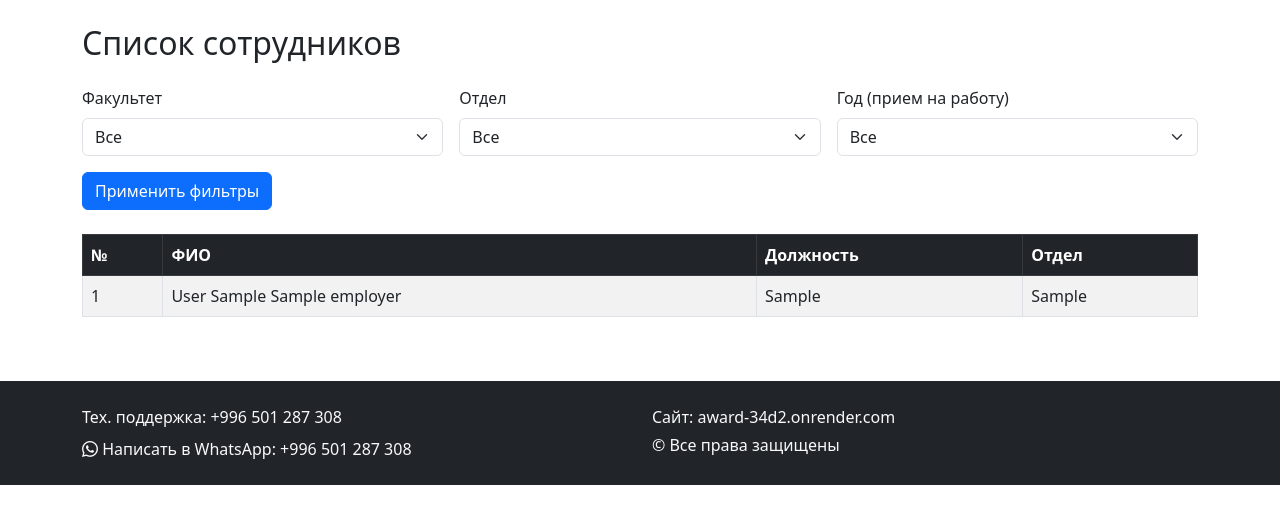
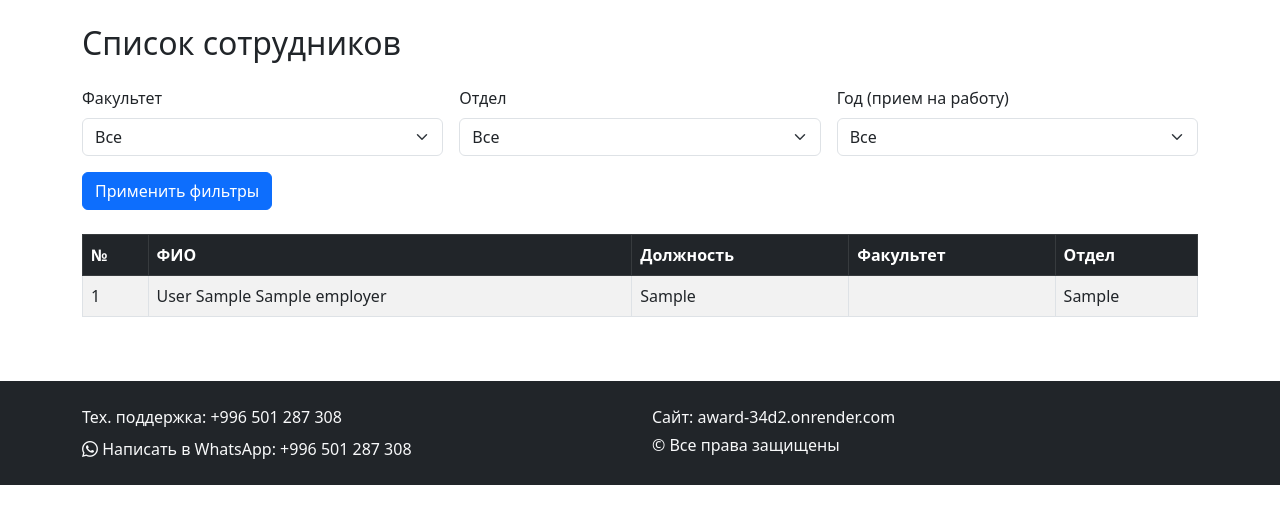
Before and after one commit to Kamchybek2004/award, a Django app: page / in a window 1280 px wide. Shown: the part 66-590 px from the top of the page. Run offline with Django 5.2, Linux system fonts and the light colour scheme; tables that the repository leaves empty hold one stand-in row (values such as "Sample post").

Commit message:
Добавление стоблца факультет

```diff
--- a/employer/templates/employer/employer_list.html
+++ b/employer/templates/employer/employer_list.html
@@ -51,6 +51,7 @@
                     <th>№</th>
                     <th>ФИО</th>
                     <th>Должность</th>
+                    <th>Факультет</th>
                     <th>Отдел</th>
                 </tr>
             </thead>
@@ -60,6 +61,7 @@
                     <td>{{ forloop.counter }}</td>
                     <td>{{ emp.last_name|default_if_none:"---" }} {{ emp.first_name|default_if_none:"---" }} {{ emp.middle_name|default_if_none:" " }}</td>
                     <td>{{ emp.position|default_if_none:"---" }}</td>
+                    <td>{{ emp.faculties|default_if_none:"---"}}</td>
                     <td>{{ emp.department|default_if_none:"---" }}</td>
                 </tr>
                 {% endfor %}
```
